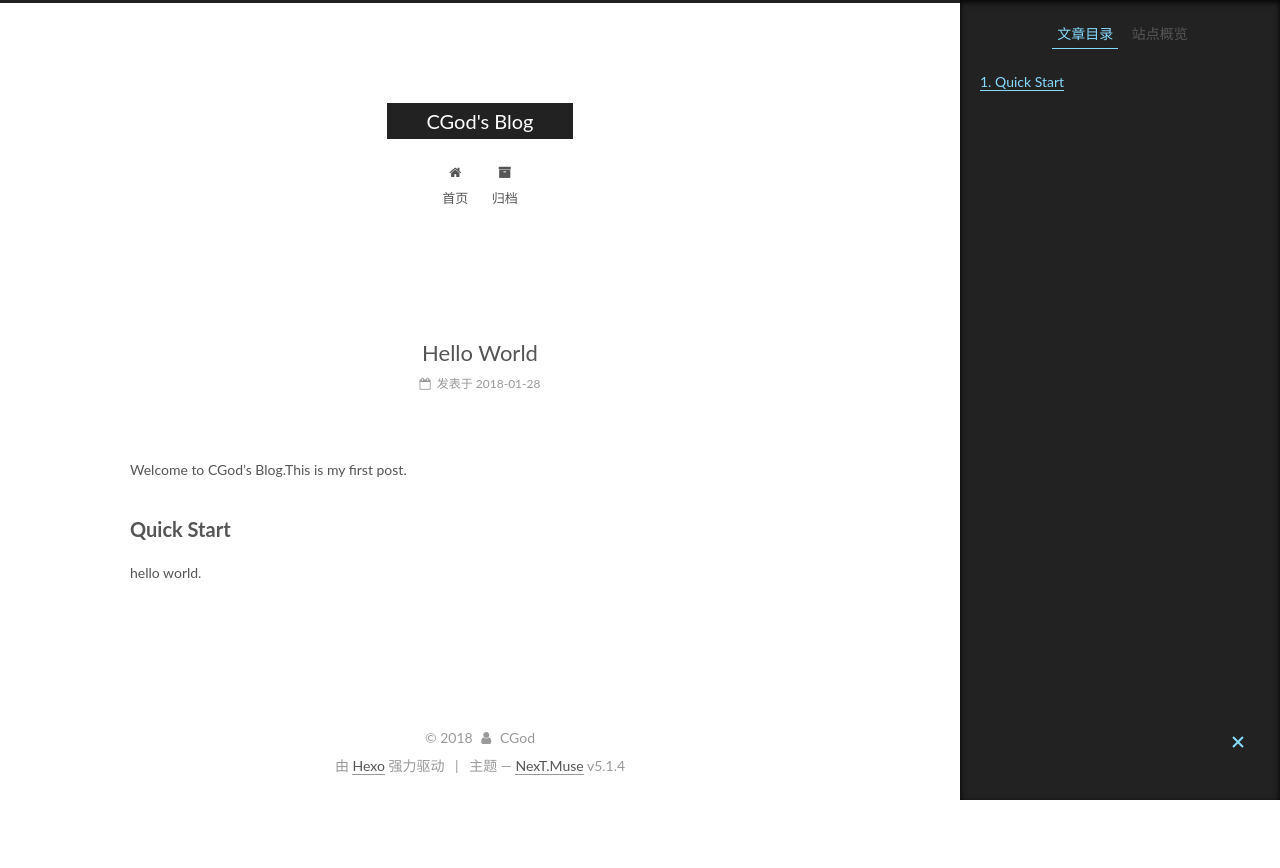
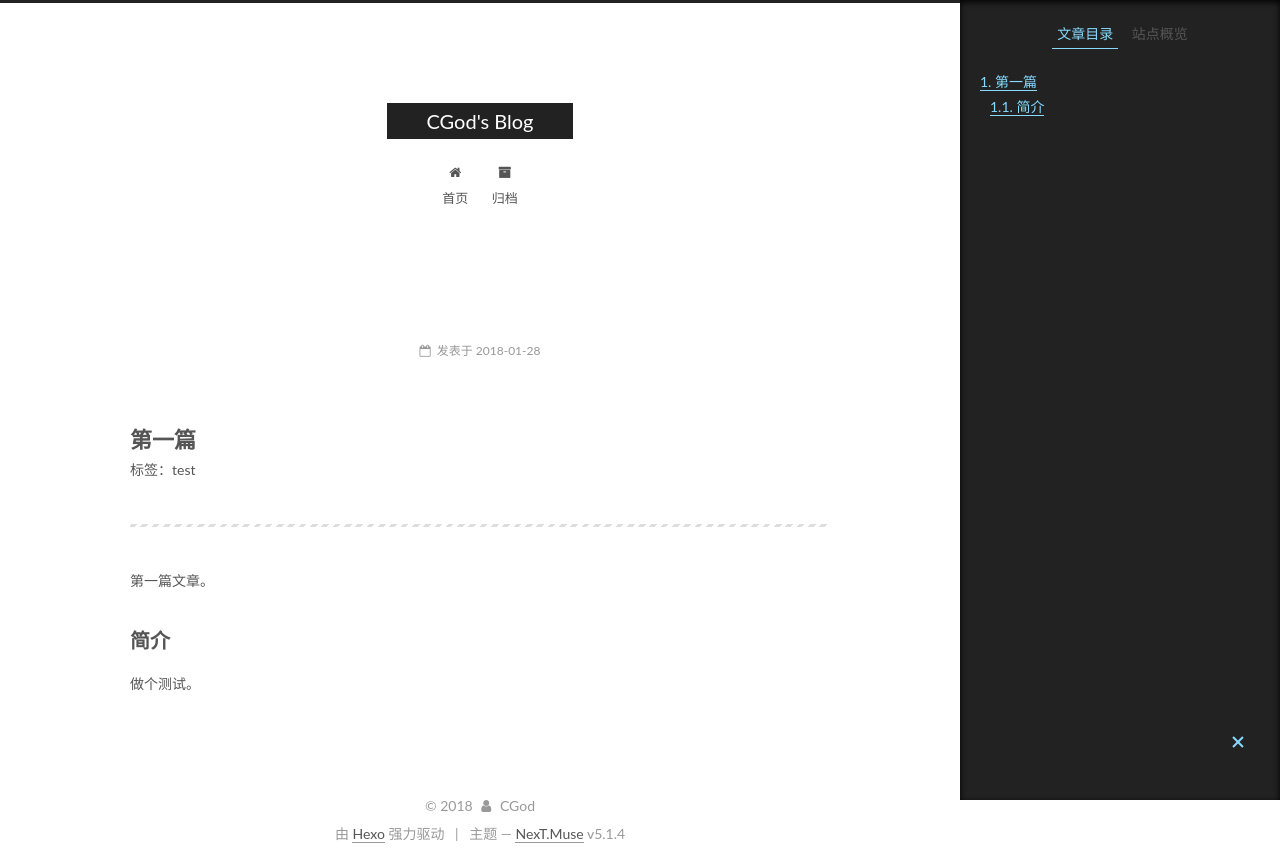
Before and after one commit to CGod1991/CGod1991.github.io, a plain HTML site: page 2018/01/28/hello-world/index.html in a window 1280 px wide. Before the commit the page ends 800 px from the top, so only its background shows below. Drawn offline with Linux system fonts and the light colour scheme.

Commit message:
Site updated: 2018-01-28 13:02:49

```diff
--- a/2018/01/28/hello-world/index.html
+++ b/2018/01/28/hello-world/index.html
@@ -79,17 +79,17 @@
 
 
 
-<meta name="description" content="Welcome to CGod’s Blog.This is my first post. Quick Starthello world.">
+<meta name="description" content="第一篇标签：test  第一篇文章。 简介做个测试。">
 <meta property="og:type" content="article">
-<meta property="og:title" content="Hello World">
+<meta property="og:title" content="CGod&#39;s Blog">
 <meta property="og:url" content="http://yoursite.com/2018/01/28/hello-world/index.html">
 <meta property="og:site_name" content="CGod&#39;s Blog">
-<meta property="og:description" content="Welcome to CGod’s Blog.This is my first post. Quick Starthello world.">
+<meta property="og:description" content="第一篇标签：test  第一篇文章。 简介做个测试。">
 <meta property="og:locale" content="zh-Hans">
-<meta property="og:updated_time" content="2018-01-28T03:25:01.369Z">
+<meta property="og:updated_time" content="2018-01-28T05:02:18.463Z">
 <meta name="twitter:card" content="summary">
-<meta name="twitter:title" content="Hello World">
-<meta name="twitter:description" content="Welcome to CGod’s Blog.This is my first post. Quick Starthello world.">
+<meta name="twitter:title" content="CGod&#39;s Blog">
+<meta name="twitter:description" content="第一篇标签：test  第一篇文章。 简介做个测试。">
 
 
 
@@ -125,7 +125,7 @@
 
 
 
-  <title>Hello World | CGod's Blog</title>
+  <title> | CGod's Blog</title>
 
 
 
@@ -249,7 +249,7 @@
 
 
 
-          <h1 class="post-title" itemprop="name headline">Hello World</h1>
+          <h1 class="post-title" itemprop="name headline"></h1>
 
 
         <div class="post-meta">
@@ -299,8 +299,10 @@
 
 
 
-        <p>Welcome to CGod’s Blog.This is my first post.</p>
-<h2 id="Quick-Start"><a href="#Quick-Start" class="headerlink" title="Quick Start"></a>Quick Start</h2><p>hello world.</p>
+        <h1 id="第一篇"><a href="#第一篇" class="headerlink" title="第一篇"></a>第一篇</h1><p>标签：test</p>
+<hr>
+<p>第一篇文章。</p>
+<h2 id="简介"><a href="#简介" class="headerlink" title="简介"></a>简介</h2><p>做个测试。</p>
 
 
     </div>
@@ -431,7 +433,7 @@
 
 
 
-              <div class="post-toc-content"><ol class="nav"><li class="nav-item nav-level-2"><a class="nav-link" href="#Quick-Start"><span class="nav-number">1.</span> <span class="nav-text">Quick Start</span></a></li></ol></div>
+              <div class="post-toc-content"><ol class="nav"><li class="nav-item nav-level-1"><a class="nav-link" href="#第一篇"><span class="nav-number">1.</span> <span class="nav-text">第一篇</span></a><ol class="nav-child"><li class="nav-item nav-level-2"><a class="nav-link" href="#简介"><span class="nav-number">1.1.</span> <span class="nav-text">简介</span></a></li></ol></li></ol></div>
 
 
           </div>
--- a/css/main.css
+++ b/css/main.css
@@ -1822,7 +1822,7 @@ pre .javascript .function {
   width: 4px;
   height: 4px;
   border-radius: 50%;
-  background: #2696b4;
+  background: #9903cd;
 }
 .links-of-blogroll {
   font-size: 13px;
```
Also changed, not shown: archives/2018/01/index.html (+1 -1 lines), archives/2018/index.html (+1 -1 lines), archives/index.html (+1 -1 lines), index.html (+5 -3 lines).
